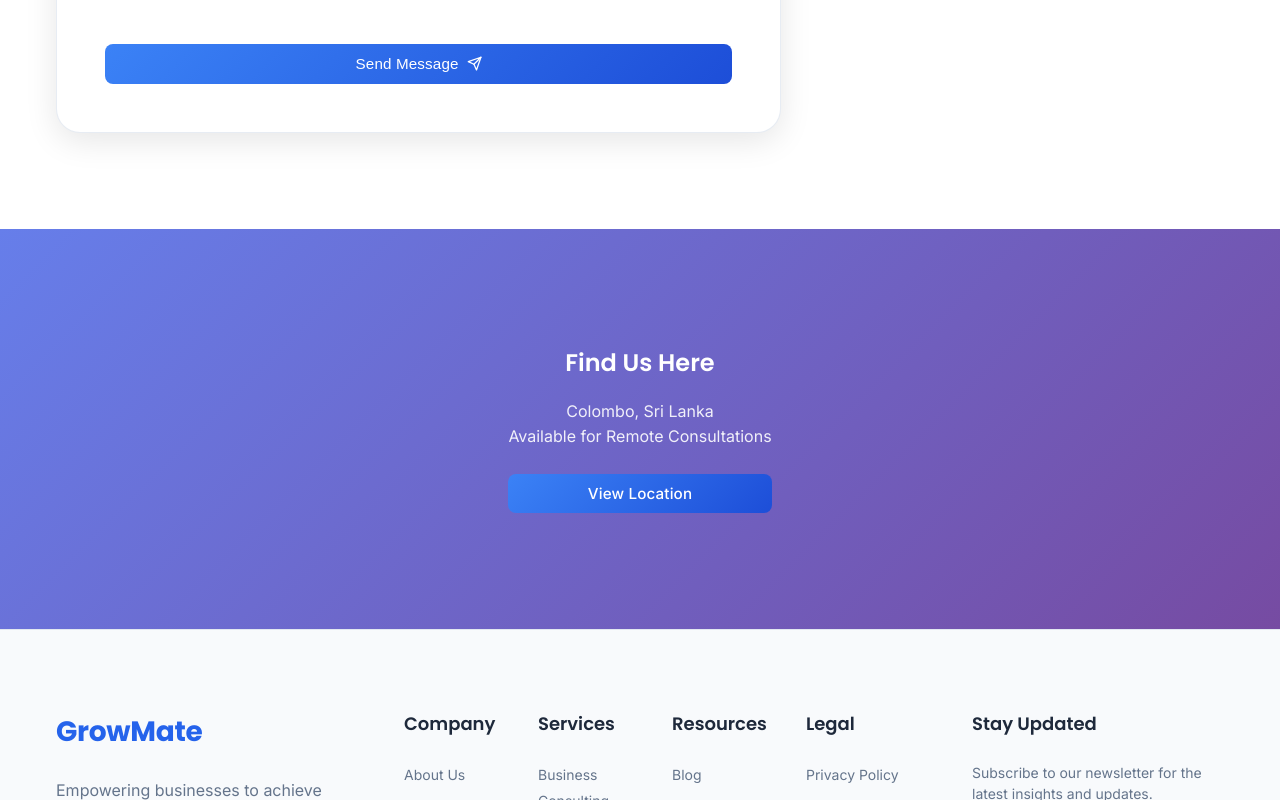
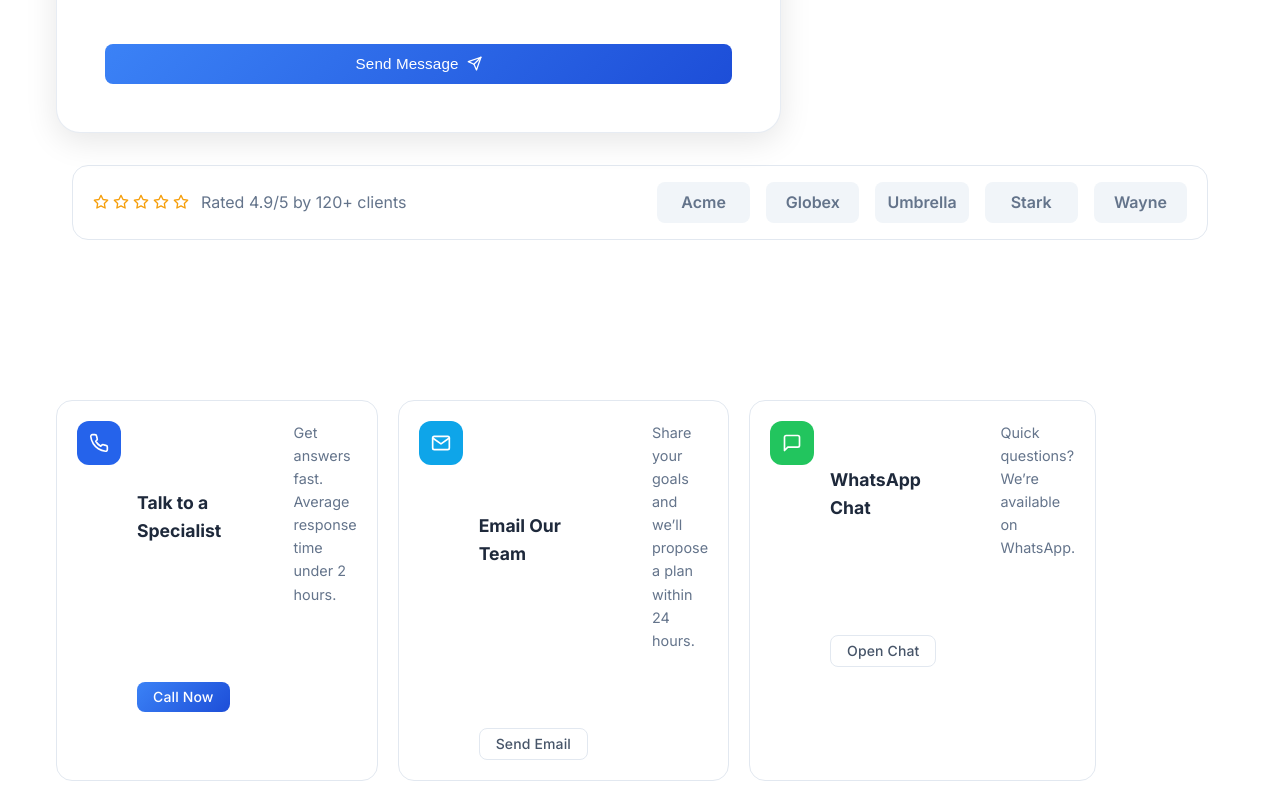
Before and after one commit to danujaadikari/GrowMate---Business-Website, a React (Create React App) app: page /contact in a window 1280 px wide. Shown: the part 1280-2080 px from the top of the page. Built offline with nearby package versions, Linux system fonts and the light colour scheme.

Commit message:
Add ContactCTA and SocialProof components to Contact page for enhanced user engagement and credibility

```diff
--- a/src/pages/Contact/Contact.js
+++ b/src/pages/Contact/Contact.js
@@ -4,6 +4,8 @@ import ContactForm from '../../components/ContactForm/ContactForm';
 import ContactInfo from '../../components/ContactInfo/ContactInfo';
 import MapSection from '../../components/MapSection/MapSection';
 import './Contact.css';
+import ContactCTA from '../../components/ContactExtras/ContactCTA';
+import SocialProof from '../../components/ContactExtras/SocialProof';
 
 const Contact = () => {
   return (
@@ -27,9 +29,10 @@ const Contact = () => {
               <ContactInfo />
             </div>
           </div>
+          <SocialProof />
         </div>
       </section>
-
+      <ContactCTA />
       <MapSection />
     </div>
   );
```
